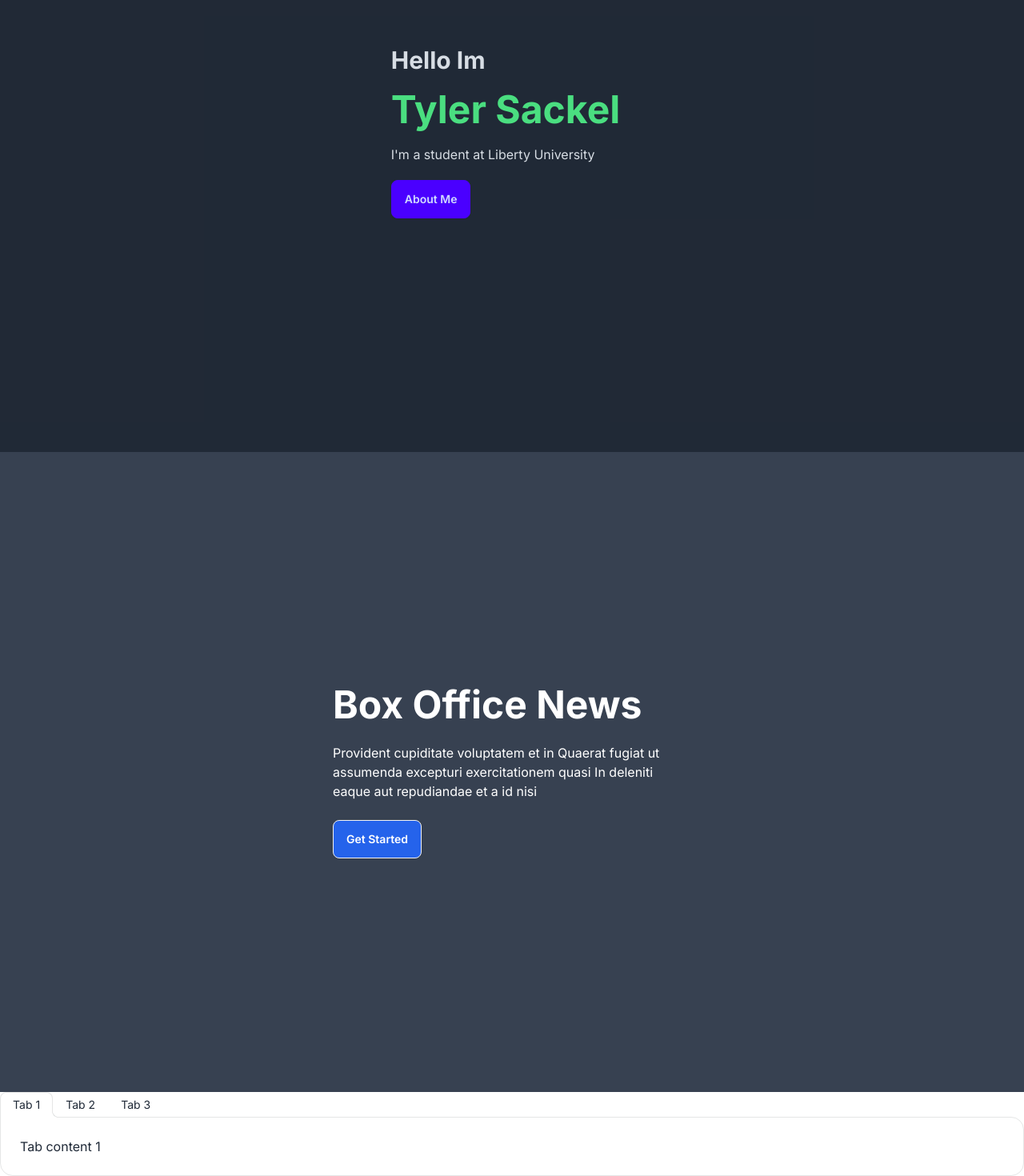
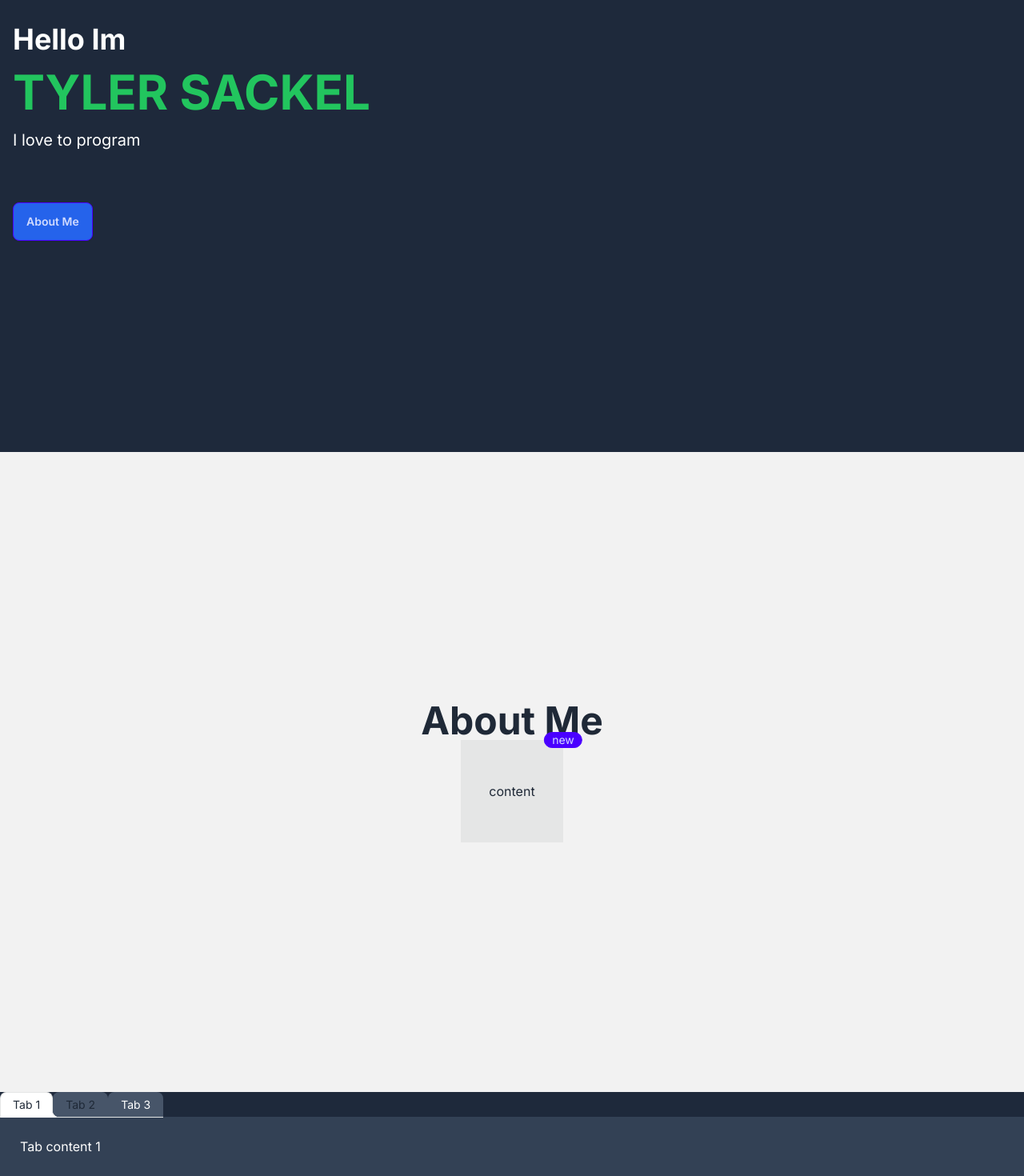
Before and after one commit to BiziLife/portfolio_website, a Next.js app: page / in a window 1280 px wide. Shown: the part 235-1705 px from the top of the page at 80% size. Built offline with nearby package versions, Linux system fonts and the light colour scheme.

Commit message:
first commit

```diff
--- a/app/components/Home.tsx
+++ b/app/components/Home.tsx
@@ -1,25 +1,22 @@
 'use client';
-import React from 'react'
-
+import React from 'react';
+import Image from 'next/image';
 
 const Home: React.FC = () => {
   return (
     <div>
-      <div className="hero min-h-screen bg-gray-900">
-        <div className="hero-overlay bg-opacity-60"></div>
-        <div className="hero-content flex justify-between items-center text-neutral-content">
-          <div className="max-w-md">
-            <h1 className="mb-5 text-3xl font-bold">Hello Im</h1>
-            <h1 className="mb-5 text-5xl font-bold text-green-400">Tyler Sackel</h1>
-            <p className='mb-5'>I&apos;m a student at Liberty University</p>
-            <button className="btn btn-primary">About Me</button>
-          </div>
-          <div>
-
+      <div className="hero min-h-screen bg-slate-800 flex flex-col justify-center items-center">
+        <div className="container mx-auto px-4">
+          <div className="max-w-md text-white text-left">
+            <h1 className="text-4xl font-bold mb-4">Hello Im</h1>
+            <h1 className="my-4 text-6xl font-bold text-green-500">TYLER SACKEL</h1>
+            <h2 className="mb-16 text-xl text-white">I love to program</h2>
+            <button className="btn btn-primary bg-blue-600">About Me</button>
           </div>
         </div>
       </div>
     </div>
-  )
-}
-export default Home
+  );
+};
+
+export default Home;
--- a/app/components/about.tsx
+++ b/app/components/about.tsx
@@ -1,18 +1,23 @@
+'use client';
 import React from 'react';
-import Image from 'next/image';
 
 const About: React.FC = () => {
   return (
     <div>
-      <div className="hero min-h-screen bg-gray-700">
-        <div className="hero-content flex lg:flex-row items-center justify-between">
-          <div className="text-white max-w-md">
-            <h1 className="text-5xl font-bold">Box Office News</h1>
-            <p className="py-6">Provident cupiditate voluptatem et in Quaerat fugiat ut assumenda excepturi exercitationem quasi In deleniti eaque aut repudiandae et a id nisi</p>
-            <button className="btn bg-blue-600 text-white">Get Started</button>
+
+      <div className="hero min-h-screen bg-base-200">
+        <div className="hero-content text-center">
+          <div className="max-w-md">
+            <h1 className="text-5xl font-bold">About Me</h1>
+            <div className="indicator">
+              <span className="indicator-item badge badge-primary">new</span>
+              <div className="grid w-32 h-32 bg-base-300 place-items-center">content</div>
+            </div>
           </div>
         </div>
       </div>
+
+
     </div>
   );
 };
--- a/app/components/projects.tsx
+++ b/app/components/projects.tsx
@@ -9,19 +9,19 @@
   };
   return (
     <div>
-       <div role="tablist" className="tabs tabs-lifted">
-        <input type="radio" name="my_tabs_2" role="tab"  className="tab"  aria-label="Tab 1" checked={selectedTab === 1}  onChange={() => handleTabChange(1)} />
-        <div role="tabpanel" className="tab-content bg-base-100 border-base-300 rounded-box p-6">
+       <div role="tablist" className="tabs tabs-lifted bg-slate-800">
+        <input type="radio" name="my_tabs_2" role="tab"  className="tab bg-slate-600"  aria-label="Tab 1" checked={selectedTab === 1}  onChange={() => handleTabChange(1)} />
+        <div role="tabpanel" className="tab-content bg-slate-700 p-6 text-white">
           <h1>Tab content 1</h1>
         </div>
 
-        <input  type="radio" name="my_tabs_2" role="tab" className="tab" aria-label="Tab 2" checked={selectedTab === 2} onChange={() => handleTabChange(2)} />
-        <div role="tabpanel" className="tab-content bg-base-100 border-base-300 rounded-box p-6">
+        <input  type="radio" name="my_tabs_2" role="tab" className="tab bg-slate-600" aria-label="Tab 2" checked={selectedTab === 2} onChange={() => handleTabChange(2)} />
+        <div role="tabpanel" className="tab-content bg-slate-700 p-6 text-white">
           <h1>Tab content 2</h1>
         </div>
 
-        <input type="radio" name="my_tabs_2" role="tab" className="tab" aria-label="Tab 3" checked={selectedTab === 3} onChange={() => handleTabChange(3)} />
-        <div role="tabpanel" className="tab-content bg-base-100 border-base-300 rounded-box p-6">
+        <input type="radio" name="my_tabs_2" role="tab" className="tab bg-slate-600 text-white" aria-label="Tab 3" checked={selectedTab === 3} onChange={() => handleTabChange(3)} />
+        <div role="tabpanel" className="tab-content bg-slate-700 p-6 text-white">
           <h1>Tab content 3</h1>
         </div>
       </div>
```
